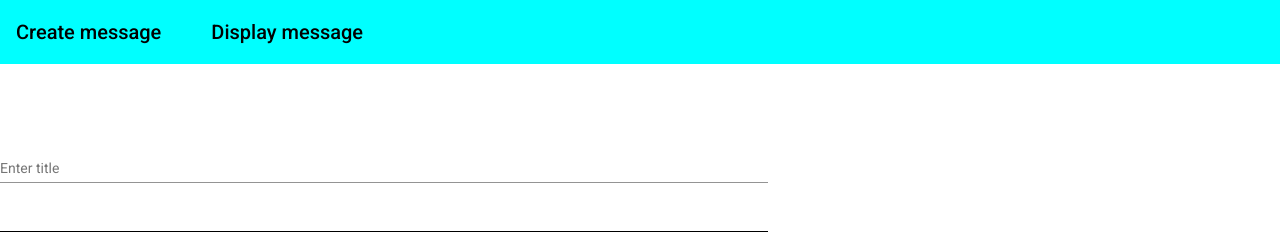
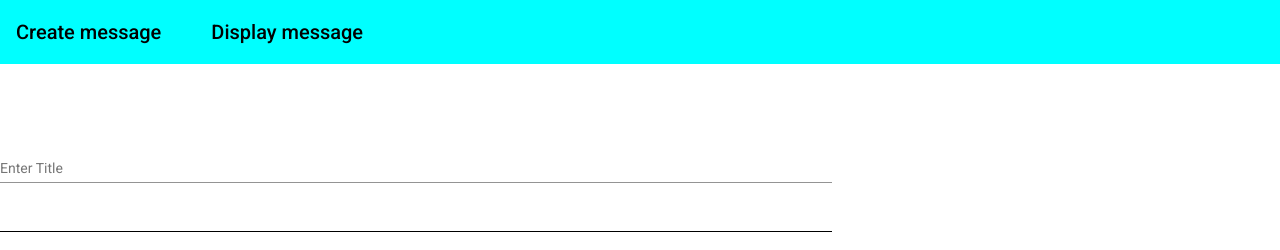
Before and after one commit to noman1970/noman-angular, an Angular app: page /create-message in a window 1280 px wide. Shown: the top 250 px of the page. Built offline with nearby package versions, Linux system fonts and the light colour scheme.

Commit message:
changes  Please enter the commit message for your changes. Lines starting

```diff
--- a/src/app/create-message/create-message.component.css
+++ b/src/app/create-message/create-message.component.css
@@ -1,5 +1,5 @@
 mat-form-field {
-     width: 60%;
+     width: 65%;
      border-bottom: 1px solid black;
      margin-top: 50px;
      margin-top: 50px;
--- a/src/app/create-message/create-message.component.html
+++ b/src/app/create-message/create-message.component.html
@@ -2,7 +2,7 @@
 <mat-form-field>
     <input matInput type="text"
     name="title"
-    placeholder="Enter title" ngModel>
+    placeholder="Enter Title" ngModel>
 </mat-form-field>
 
 <mat-form-field>
```
